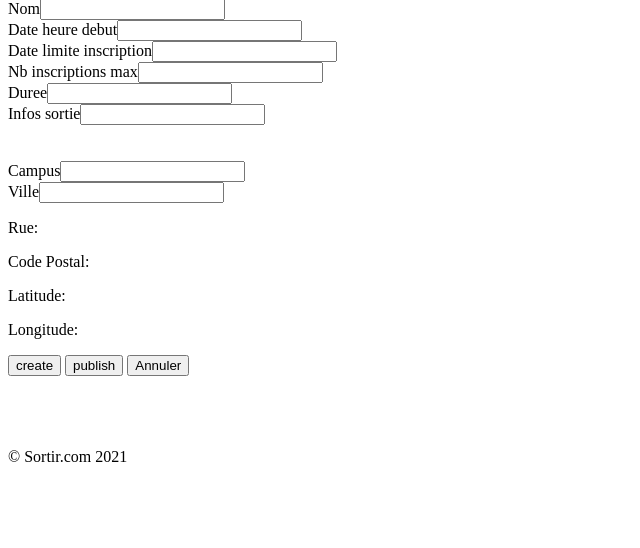
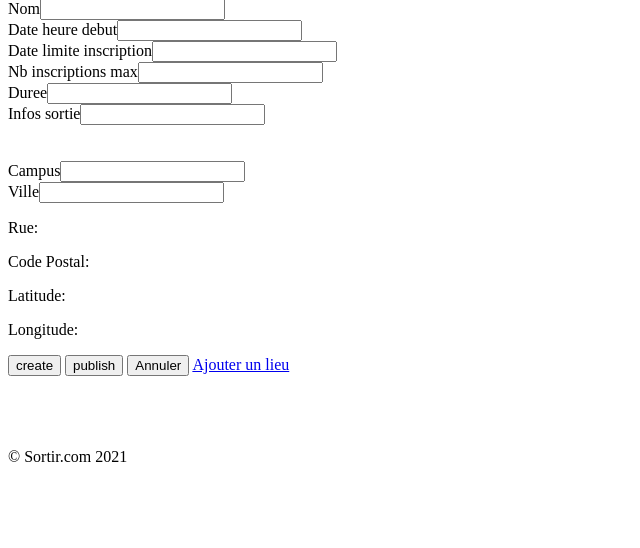
Before and after one commit to COMMUNIER-Pierrick/ENI-Sortir, a Symfony app: template templates/main/create.html.twig in a window 1280 px wide. Shown: the part 68-616 px from the top of the page, without its empty margins (0-640 px from the left). Run offline with Twig, Linux system fonts and the light colour scheme; the template is opened without the code that fills it, so the values that code supplies are empty; form fields are guessed from the names that the template uses; some libraries are stand-ins or nearby versions.

Commit message:
je sais plus mais cest du lourd

```diff
--- a/templates/main/create.html.twig
+++ b/templates/main/create.html.twig
@@ -1,8 +1,4 @@
 {% extends 'base.html.twig' %}
-
-{% block title %}
-
-{% endblock %}
 
 {% block body %}
     <h2>Créer une sortie</h2>
@@ -32,6 +28,7 @@
             <input type="submit" name="create" value="create">
             <input type="submit" name="publish" value="publish">
             <a href="{{ path('Main') }}"><button type="button" class="btn">Annuler</button></a>
+            <a href="/lieu/add"> Ajouter un lieu </a>
         </div>
         <br>
         <br>
--- a/templates/main/modify.html.twig
+++ b/templates/main/modify.html.twig
@@ -33,6 +33,7 @@
             <input type="submit" name="create" value="create">
             <input type="submit" name="publish" value="publish">
             <input type="submit" name="cancel" value="cancel">
+            <a href="/lieu/add"> Ajouter un lieu </a>
         </div>
         <br>
         <br>
```
